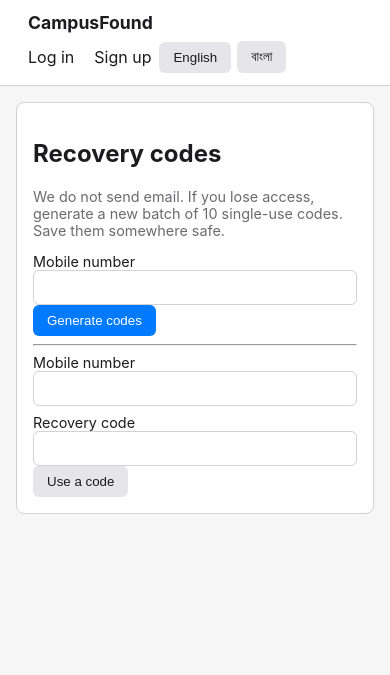
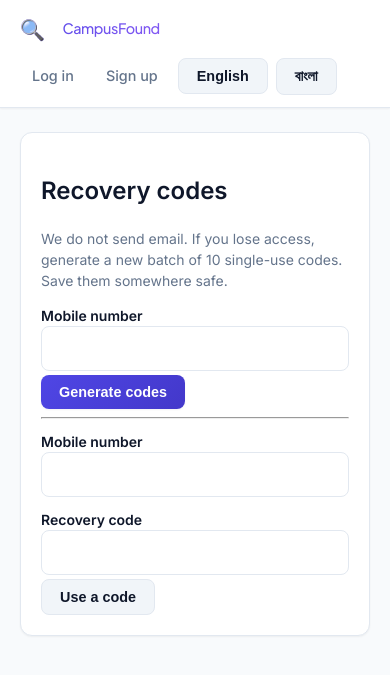
Before and after one commit to arafatsheikh098/CampusFound, a FastAPI app: page /recovery in a window 390 px wide. Shown: the top 675 px of the page. Run offline with FastAPI, Linux system fonts and the light colour scheme.

Commit message:
ui: modern, dynamic responsive design system for campusfound

```diff
--- a/app/templates/base.html
+++ b/app/templates/base.html
@@ -14,32 +14,307 @@
     });
   </script>
   <style>
-    body { font-family: -apple-system, BlinkMacSystemFont, "Segoe UI", sans-serif; margin: 0; padding: 0; background: #f6f6f7; color: #1c1c1e; }
-    header { background: #fff; border-bottom: 1px solid #d1d1d6; padding: 12px 16px; display: flex; align-items: center; justify-content: space-between; flex-wrap: wrap; gap: 8px; }
-    header h1 { font-size: 1.1rem; margin: 0; }
-    header a { color: #1c1c1e; text-decoration: none; margin-left: 12px; }
-    main { max-width: 720px; margin: 16px auto; padding: 0 16px; }
-    .card { background: #fff; border: 1px solid #d1d1d6; border-radius: 8px; padding: 16px; margin-bottom: 16px; }
-    .banner { background: #ffd60a; color: #1c1c1e; text-align: center; padding: 8px; font-weight: 600; }
-    .row { display: flex; gap: 8px; align-items: center; flex-wrap: wrap; }
-    label { display: block; font-size: 0.9rem; margin-top: 8px; }
-    input, select, textarea { width: 100%; padding: 8px; border: 1px solid #d1d1d6; border-radius: 6px; box-sizing: border-box; font: inherit; }
-    textarea { min-height: 80px; }
-    .btn { display: inline-block; background: #007aff; color: #fff; border: 0; padding: 8px 14px; border-radius: 6px; cursor: pointer; text-decoration: none; }
-    .btn.secondary { background: #e5e5ea; color: #1c1c1e; }
-    .btn.danger { background: #ff3b30; }
-    .err { color: #b00020; }
-    .ok { color: #1c7c2c; }
-    .muted { color: #6b6b70; font-size: 0.9rem; }
-    .flash { padding: 8px 12px; border-radius: 6px; margin-bottom: 12px; }
-    .flash.err { background: #ffe5e5; }
-    .flash.ok { background: #e6f5e9; }
-    nav.lang { display: flex; gap: 6px; align-items: center; }
-    nav.lang a { color: #007aff; }
-    ul.items { list-style: none; padding: 0; }
-    ul.items li { border-bottom: 1px solid #e5e5ea; padding: 8px 0; }
-    .badge { display: inline-block; padding: 2px 6px; border-radius: 4px; font-size: 0.75rem; background: #e5e5ea; }
-    .badge.sensitive { background: #ffd60a; }
+    @import url('https://fonts.googleapis.com/css2?family=Plus+Jakarta+Sans:wght@500;600;700;800&family=Inter:wght@400;500;600&display=swap');
+
+    :root {
+      --font-display: 'Plus Jakarta Sans', -apple-system, BlinkMacSystemFont, 'Segoe UI', sans-serif;
+      --font-body: 'Inter', -apple-system, BlinkMacSystemFont, 'Segoe UI', sans-serif;
+
+      --bg: #f8fafc;
+      --surface: #ffffff;
+      --surface-alt: #f1f5f9;
+      --border: #e2e8f0;
+      --text: #0f172a;
+      --text-muted: #64748b;
+
+      --primary: #4f46e5;
+      --primary-hover: #4338ca;
+      --primary-light: #eef2ff;
+
+      --success: #10b981;
+      --success-light: #ecfdf5;
+      --warning: #f59e0b;
+      --warning-light: #fffbeb;
+      --danger: #ef4444;
+      --danger-light: #fef2f2;
+
+      --shadow-sm: 0 1px 2px 0 rgb(0 0 0 / 0.05);
+      --shadow-md: 0 4px 6px -1px rgb(0 0 0 / 0.07), 0 2px 4px -2px rgb(0 0 0 / 0.05);
+      --shadow-lg: 0 10px 15px -3px rgb(0 0 0 / 0.08), 0 4px 6px -4px rgb(0 0 0 / 0.05);
+      --radius: 12px;
+      --radius-sm: 8px;
+      --transition: all 0.2s cubic-bezier(0.4, 0, 0.2, 1);
+    }
+
+    @media (prefers-color-scheme: dark) {
+      :root {
+        --bg: #0b0f19;
+        --surface: #131b2e;
+        --surface-alt: #1e293b;
+        --border: #24344d;
+        --text: #f8fafc;
+        --text-muted: #94a3b8;
+        --primary: #6366f1;
+        --primary-hover: #818cf8;
+        --primary-light: rgba(99, 102, 241, 0.15);
+        --shadow-sm: 0 1px 2px 0 rgb(0 0 0 / 0.3);
+        --shadow-md: 0 4px 6px -1px rgb(0 0 0 / 0.4);
+        --shadow-lg: 0 10px 15px -3px rgb(0 0 0 / 0.5);
+      }
+    }
+
+    *, *::before, *::after { box-sizing: border-box; }
+
+    body {
+      font-family: var(--font-body);
+      margin: 0;
+      padding: 0;
+      background: var(--bg);
+      color: var(--text);
+      line-height: 1.5;
+      -webkit-font-smoothing: antialiased;
+    }
+
+    header {
+      position: sticky;
+      top: 0;
+      z-index: 50;
+      background: var(--surface);
+      border-bottom: 1px solid var(--border);
+      padding: 12px 20px;
+      display: flex;
+      align-items: center;
+      justify-content: space-between;
+      flex-wrap: wrap;
+      gap: 12px;
+      box-shadow: var(--shadow-sm);
+      backdrop-filter: blur(12px);
+    }
+
+    header h1 {
+      font-family: var(--font-display);
+      font-size: 1.25rem;
+      font-weight: 800;
+      letter-spacing: -0.02em;
+      margin: 0;
+      background: linear-gradient(135deg, var(--primary), #8b5cf6);
+      -webkit-background-clip: text;
+      -webkit-text-fill-color: transparent;
+      display: flex;
+      align-items: center;
+      gap: 6px;
+    }
+
+    header h1::before {
+      content: '🔍';
+      -webkit-text-fill-color: initial;
+    }
+
+    header a {
+      color: var(--text-muted);
+      text-decoration: none;
+      font-size: 0.9rem;
+      font-weight: 500;
+      padding: 6px 12px;
+      border-radius: var(--radius-sm);
+      transition: var(--transition);
+    }
+
+    header a:hover {
+      color: var(--primary);
+      background: var(--primary-light);
+    }
+
+    main {
+      max-width: 860px;
+      margin: 24px auto;
+      padding: 0 20px;
+    }
+
+    .card {
+      background: var(--surface);
+      border: 1px solid var(--border);
+      border-radius: var(--radius);
+      padding: 20px;
+      margin-bottom: 20px;
+      box-shadow: var(--shadow-sm);
+      transition: var(--transition);
+    }
+
+    .card:hover {
+      box-shadow: var(--shadow-md);
+    }
+
+    .banner {
+      background: linear-gradient(90deg, #f59e0b, #d97706);
+      color: #ffffff;
+      text-align: center;
+      padding: 8px 16px;
+      font-weight: 600;
+      font-size: 0.875rem;
+      box-shadow: var(--shadow-sm);
+    }
+
+    .row {
+      display: flex;
+      gap: 12px;
+      align-items: center;
+      flex-wrap: wrap;
+    }
+
+    label {
+      display: block;
+      font-size: 0.875rem;
+      font-weight: 600;
+      color: var(--text);
+      margin-top: 12px;
+      margin-bottom: 4px;
+    }
+
+    input, select, textarea {
+      width: 100%;
+      padding: 10px 14px;
+      border: 1px solid var(--border);
+      border-radius: var(--radius-sm);
+      background: var(--surface);
+      color: var(--text);
+      font: inherit;
+      font-size: 0.95rem;
+      outline: none;
+      transition: var(--transition);
+    }
+
+    input:focus, select:focus, textarea:focus {
+      border-color: var(--primary);
+      box-shadow: 0 0 0 3px var(--primary-light);
+    }
+
+    textarea {
+      min-height: 90px;
+    }
+
+    .btn {
+      display: inline-flex;
+      align-items: center;
+      justify-content: center;
+      gap: 6px;
+      background: linear-gradient(135deg, var(--primary), var(--primary-hover));
+      color: #ffffff;
+      border: 0;
+      padding: 9px 18px;
+      border-radius: var(--radius-sm);
+      font-size: 0.9rem;
+      font-weight: 600;
+      cursor: pointer;
+      text-decoration: none;
+      box-shadow: var(--shadow-sm);
+      transition: var(--transition);
+    }
+
+    .btn:hover {
+      box-shadow: var(--shadow-md);
+      transform: translateY(-1px);
+    }
+
+    .btn.secondary {
+      background: var(--surface-alt);
+      color: var(--text);
+      border: 1px solid var(--border);
+      box-shadow: none;
+    }
+
+    .btn.secondary:hover {
+      background: var(--border);
+    }
+
+    .btn.danger {
+      background: linear-gradient(135deg, var(--danger), #dc2626);
+      color: #ffffff;
+    }
+
+    .err { color: var(--danger); font-weight: 500; }
+    .ok { color: var(--success); font-weight: 500; }
+    .muted { color: var(--text-muted); font-size: 0.875rem; }
+
+    .flash {
+      padding: 12px 16px;
+      border-radius: var(--radius-sm);
+      margin-bottom: 16px;
+      font-weight: 500;
+      display: flex;
+      align-items: center;
+      gap: 8px;
+      box-shadow: var(--shadow-sm);
+    }
+
+    .flash.err {
+      background: var(--danger-light);
+      color: var(--danger);
+      border: 1px solid rgba(239, 68, 68, 0.2);
+    }
+
+    .flash.ok {
+      background: var(--success-light);
+      color: var(--success);
+      border: 1px solid rgba(16, 185, 129, 0.2);
+    }
+
+    nav.lang {
+      display: flex;
+      gap: 8px;
+      align-items: center;
+      font-size: 0.85rem;
+    }
+
+    nav.lang a {
+      color: var(--primary);
+      text-decoration: none;
+      font-weight: 600;
+    }
+
+    ul.items {
+      list-style: none;
+      padding: 0;
+      margin: 0;
+    }
+
+    ul.items li {
+      border-bottom: 1px solid var(--border);
+      padding: 14px 4px;
+      display: flex;
+      justify-content: space-between;
+      align-items: center;
+      flex-wrap: wrap;
+      gap: 8px;
+      transition: var(--transition);
+    }
+
+    ul.items li:hover {
+      background: var(--surface-alt);
+      border-radius: var(--radius-sm);
+      padding-left: 8px;
+      padding-right: 8px;
+    }
+
+    ul.items li:last-child {
+      border-bottom: none;
+    }
+
+    .badge {
+      display: inline-flex;
+      align-items: center;
+      padding: 3px 8px;
+      border-radius: 999px;
+      font-size: 0.75rem;
+      font-weight: 600;
+      background: var(--primary-light);
+      color: var(--primary);
+    }
+
+    .badge.sensitive {
+      background: var(--warning-light);
+      color: var(--warning);
+    }
   </style>
 </head>
 <body>
```
